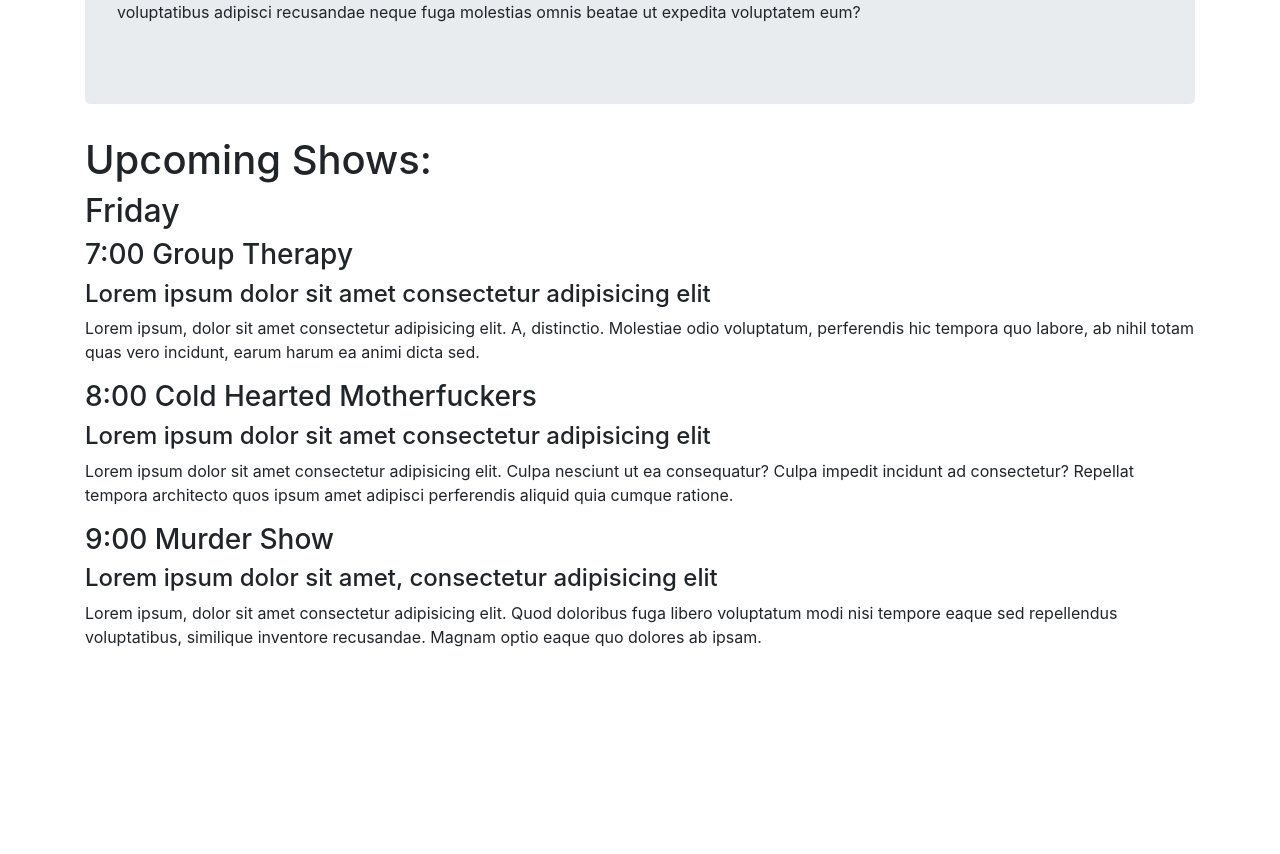
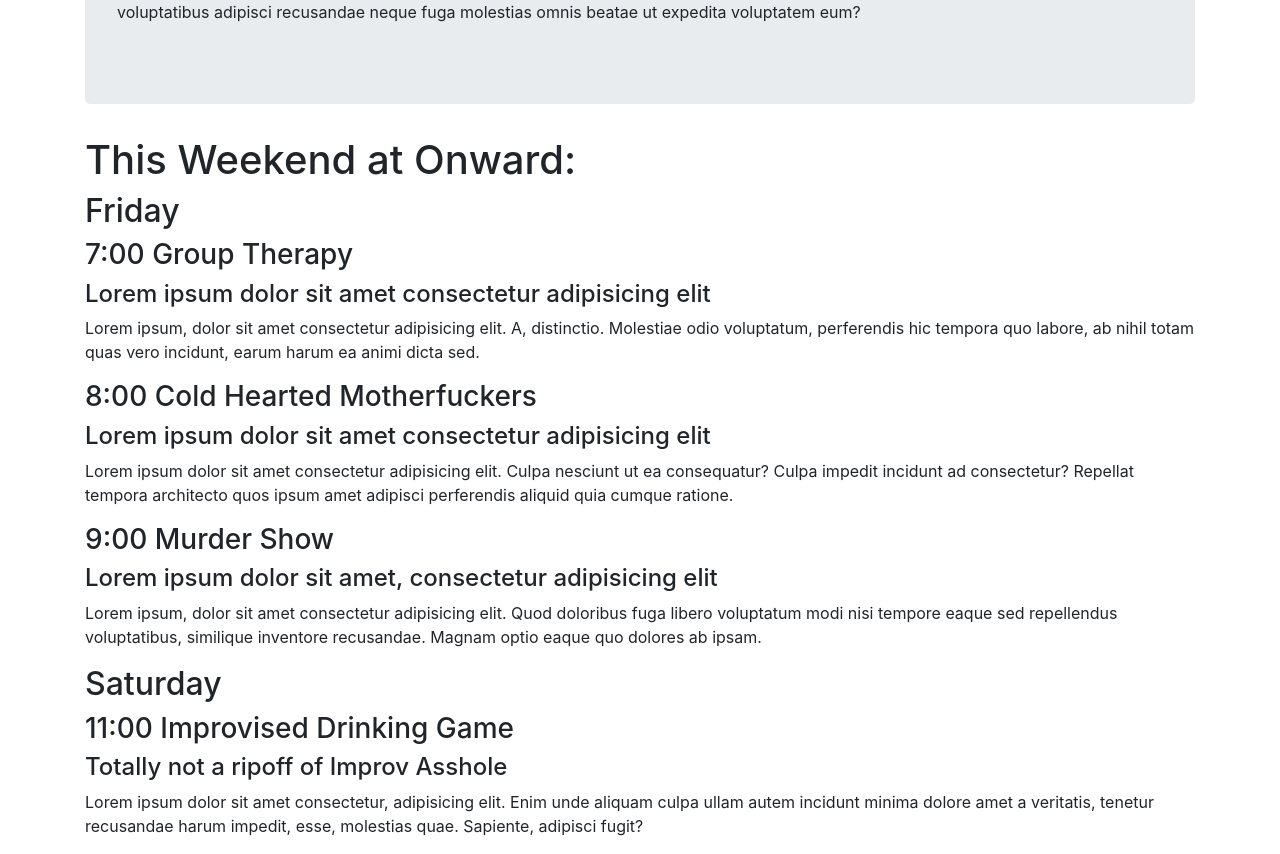
Before and after one commit to roblingjohn/onward-theatre, a React (Create React App) app in the folder client/: page / in a window 1280 px wide. Shown: the part 280-1134 px from the top of the page. Before the commit the page ends 945 px from the top, so only its background shows below. Built offline with nearby package versions, Linux system fonts and the light colour scheme.

Commit message:
separated show info into separate component and added conditional rendering based on date

```diff
--- /dev/null
+++ b/client/src/components/ShowInfo.jsx
@@ -0,0 +1,15 @@
+import React from 'react';
+
+const ShowInfo = (props) => {
+    return (
+        <div>
+            <h3>
+              {props.showTime} {props.showName}
+            </h3>
+            <h4>{props.tagline}</h4>
+            <p>{props.description}</p>
+        </div>
+    );
+};
+
+export default ShowInfo;
--- a/client/src/components/UpcomingShows.jsx
+++ b/client/src/components/UpcomingShows.jsx
@@ -1,4 +1,5 @@
 import React, { Component } from "react";
+import ShowInfo from "./ShowInfo";
 
 class UpcomingShows extends Component {
   state = {
@@ -24,22 +25,47 @@
         description:
           "Lorem ipsum, dolor sit amet consectetur adipisicing elit. Quod doloribus fuga libero voluptatum modi nisi tempore eaque sed repellendus voluptatibus, similique inventore recusandae. Magnam optio eaque quo dolores ab ipsam.",
       },
+      {
+        showName: "Improvised Drinking Game",
+        showTime: { showDate: "Saturday", showTime: "11:00" },
+        tagline: "Totally not a ripoff of Improv Asshole",
+        description:
+          "Lorem ipsum dolor sit amet consectetur, adipisicing elit. Enim unde aliquam culpa ullam autem incidunt minima dolore amet a veritatis, tenetur recusandae harum impedit, esse, molestias quae. Sapiente, adipisci fugit?",
+      },
     ],
   };
   render() {
     return (
       <div>
-        <h1>Upcoming Shows:</h1>
+        <h1>This Weekend at Onward:</h1>
         <h2>Friday</h2>
-        {this.state.shows.map((show) => (
-          <>
-            <h3>
-              {show.showTime.showTime} {show.showName}
-            </h3>
-            <h4>{show.tagline}</h4>
-            <p>{show.description}</p>
-          </>
-        ))}
+        {this.state.shows.map(
+          (show) =>
+            show.showTime.showDate === "Friday" && (
+              <>
+                <ShowInfo
+                  showTime={show.showTime.showTime}
+                  showName={show.showName}
+                  tagline={show.tagline}
+                  description={show.description}
+                />
+              </>
+            )
+        )}
+        <h2>Saturday</h2>
+        {this.state.shows.map(
+          (show) =>
+            show.showTime.showDate === "Saturday" && (
+              <>
+                <ShowInfo
+                  showTime={show.showTime.showTime}
+                  showName={show.showName}
+                  tagline={show.tagline}
+                  description={show.description}
+                />
+              </>
+            )
+        )}
       </div>
     );
   }
```
